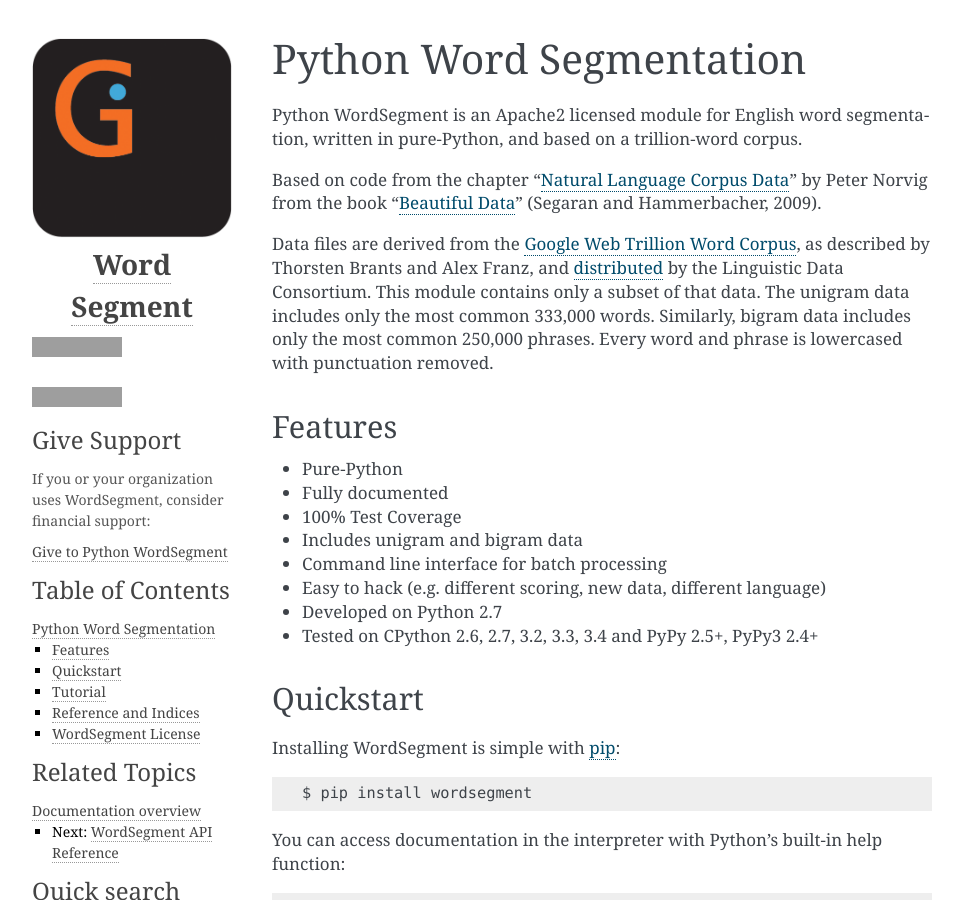
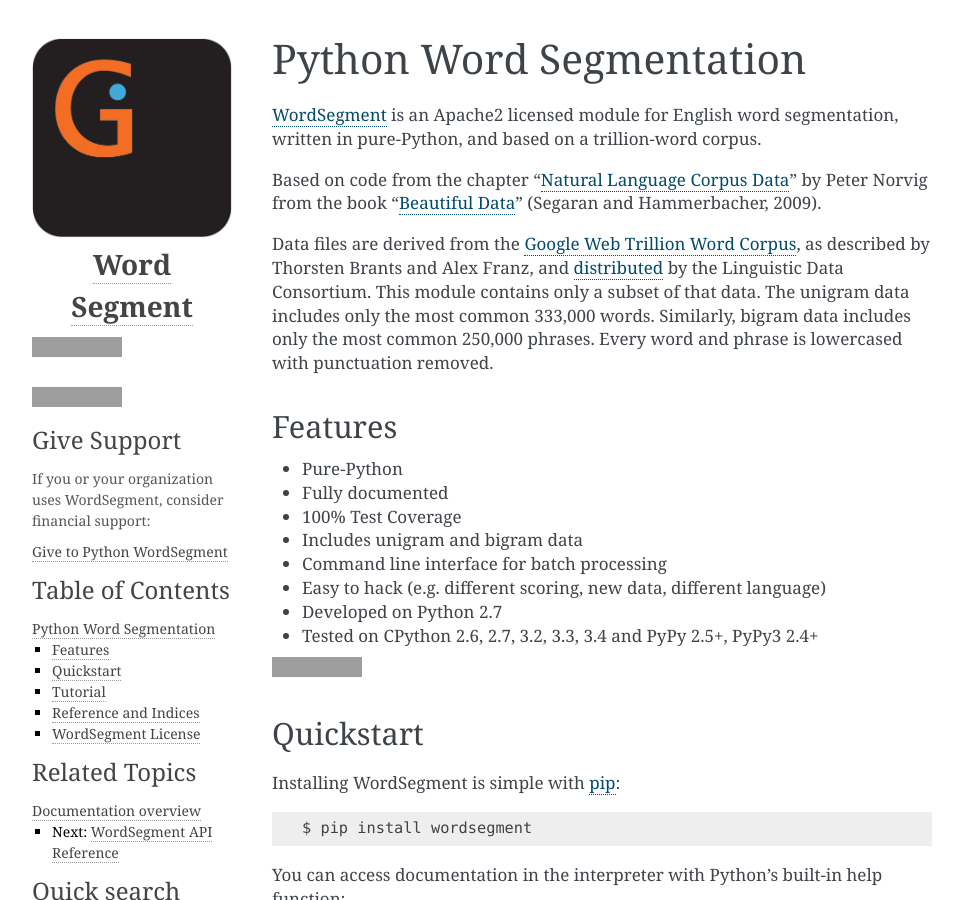
Before and after one commit to grantjenks/python-wordsegment, a Sphinx documentation site: the page built from docs/index.rst, in a window 1280 px wide and 900 px high. Shown: the whole window, without its empty margins (148-1111 px from the left). Built offline with Sphinx 7.4.7, drawn with Linux system fonts in a browser that asks for light colours; grey boxes are pictures that could not be loaded.

```diff
--- a/docs/index.rst
+++ b/docs/index.rst
@@ -1,8 +1,8 @@
 Python Word Segmentation
 ========================
 
-Python WordSegment is an Apache2 licensed module for English word segmentation,
-written in pure-Python, and based on a trillion-word corpus.
+`WordSegment`_ is an Apache2 licensed module for English word
+segmentation, written in pure-Python, and based on a trillion-word corpus.
 
 Based on code from the chapter "`Natural Language Corpus Data`_" by Peter
 Norvig from the book "`Beautiful Data`_" (Segaran and Hammerbacher, 2009).
@@ -30,6 +31,9 @@ Features
 - Easy to hack (e.g. different scoring, new data, different language)
 - Developed on Python 2.7
 - Tested on CPython 2.6, 2.7, 3.2, 3.3, 3.4 and PyPy 2.5+, PyPy3 2.4+
+
+.. image:: https://api.travis-ci.org/grantjenks/wordsegment.svg
+    :target: http://www.grantjenks.com/docs/wordsegment/
 
 Quickstart
 ----------
--- a/docs/using-a-different-corpus.rst
+++ b/docs/using-a-different-corpus.rst
@@ -45,12 +45,12 @@ dictionaries: ``wordsegment.clean``, ``wordsegment.BIGRAMS`` and
 .. code:: python
 
     print wordsegment.UNIGRAMS.items()[:3]
-    print wordsegment.BIGRAMS.items()[:3]
+    print wordsegment.BIGRAMS.items()[:2]
 
 .. parsed-literal::
 
     [('biennials', 37548.0), ('verplank', 48349.0), ('tsukino', 19771.0)]
-    [('personal effects', 151369.0), ('basic training', 294085.0), ('it absolutely', 130505.0)]
+    [('personal effects', 151369.0), ('basic training', 294085.0)]
 
 Ok, so ``wordsegment.UNIGRAMS`` is just a dictionary mapping
 unigrams to their counts. Let's write a method to tokenize our text.
```
Also changed, not shown: other parts of docs/index.rst (+1 -0 lines), README.rst (+4 -4 lines).
